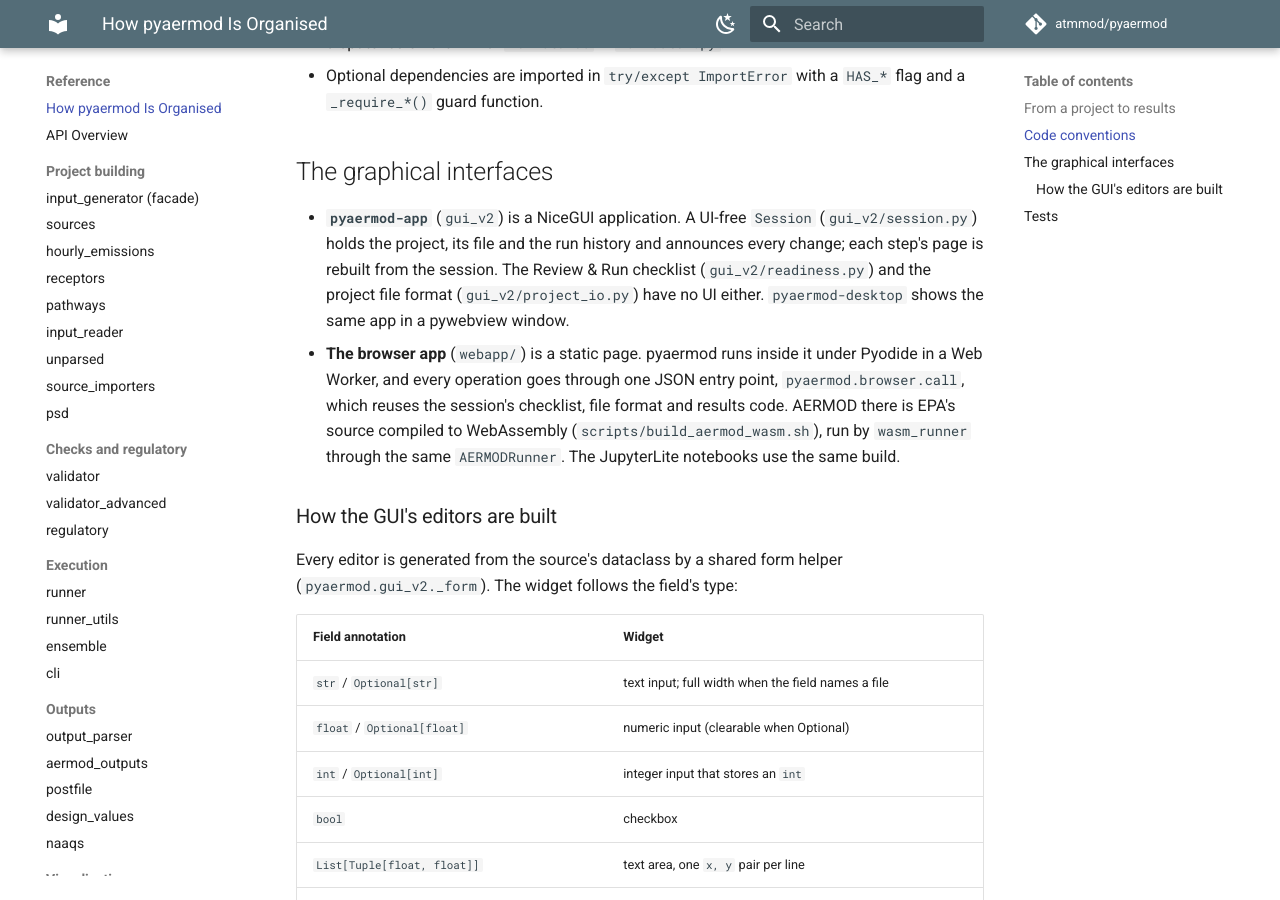
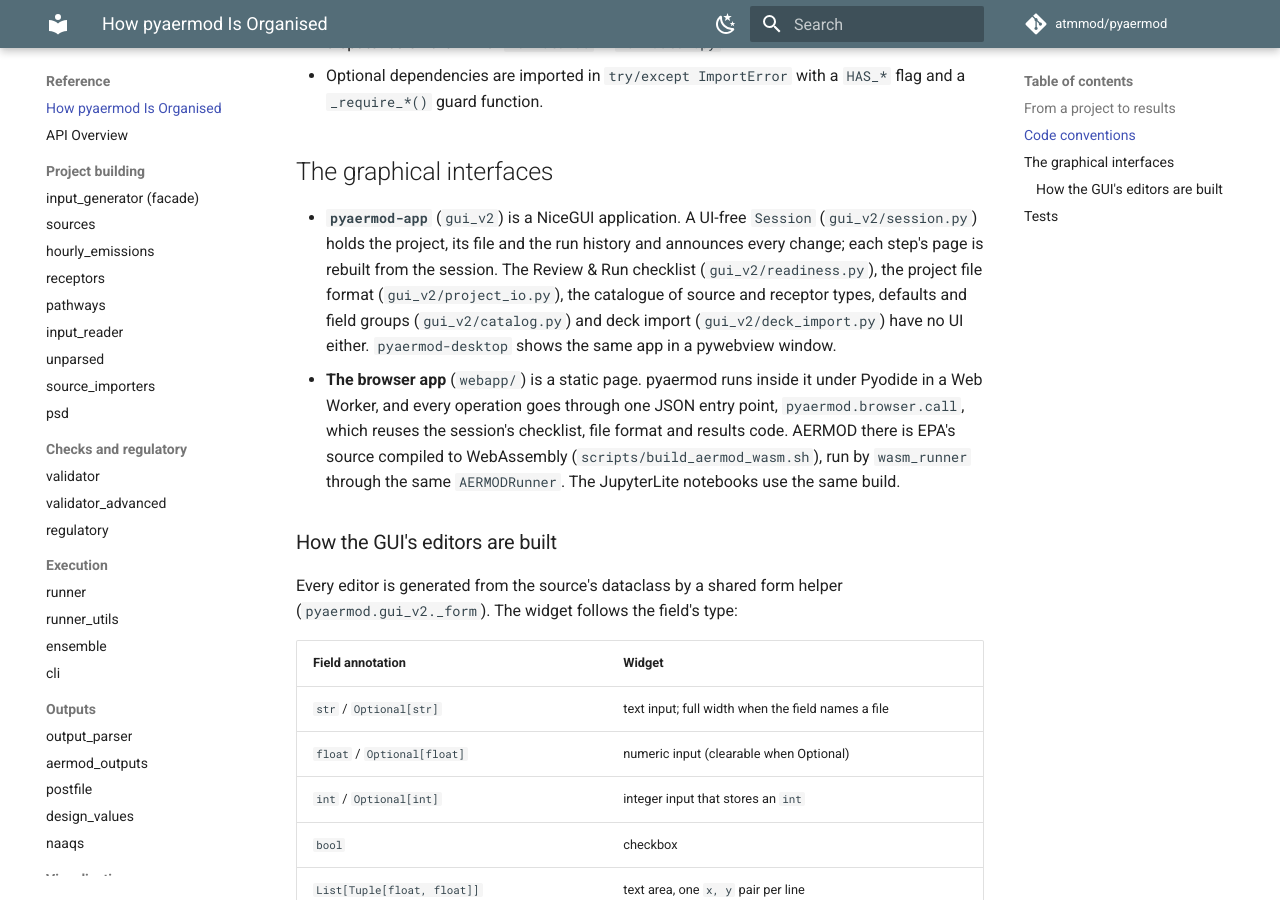
Before and after one commit to atmmod/pyaermod, an MkDocs documentation site: the page built from docs/architecture.md, in a window 1280 px wide and 900 px high, scrolled down 1320 px. Built offline with MkDocs 1.6.1 and Material for MkDocs 9.7.7, drawn with Linux system fonts in a browser that asks for light colours; comment, search, counter and statistics services are not loaded.

Commit message:
Name the two new UI-free GUI modules in the architecture page
Co-Authored-By: Claude Fable 5.2 <noreply@anthropic.com>
Claude-Session: https://claude.ai/code/session_01QQQ9rQCad8MTPt2vhpvqit

```diff
--- a/docs/architecture.md
+++ b/docs/architecture.md
@@ -59,8 +59,10 @@ read_aermod_input ◀─────────────┘
 - **`pyaermod-app`** (`gui_v2`) is a NiceGUI application. A UI-free
   `Session` (`gui_v2/session.py`) holds the project, its file and the
   run history and announces every change; each step's page is rebuilt from
-  the session. The Review & Run checklist (`gui_v2/readiness.py`) and the
-  project file format (`gui_v2/project_io.py`) have no UI either.
+  the session. The Review & Run checklist (`gui_v2/readiness.py`), the
+  project file format (`gui_v2/project_io.py`), the catalogue of source
+  and receptor types, defaults and field groups (`gui_v2/catalog.py`) and
+  deck import (`gui_v2/deck_import.py`) have no UI either.
   `pyaermod-desktop` shows the same app in a pywebview window.
 - **The browser app** (`webapp/`) is a static page. pyaermod runs inside it
   under Pyodide in a Web Worker, and every operation goes through one JSON
```
